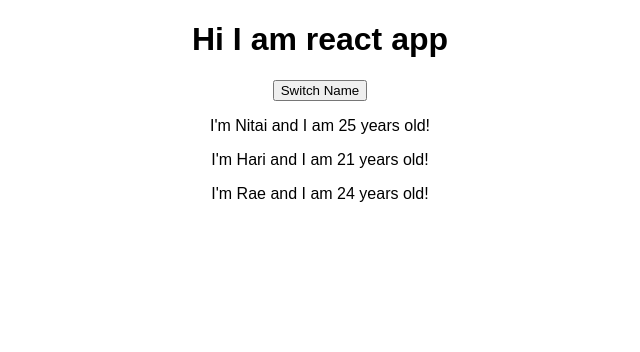
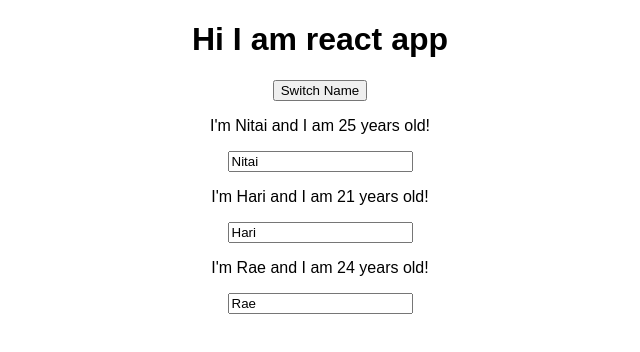
Before and after one commit to nitai-b/learning_react_first_project, a React (Create React App) app: page / in a window 1280 px wide. Shown: the top 352 px of the page, without its empty margins (320-960 px from the left). Built offline with nearby package versions, Linux system fonts and the light colour scheme.

Commit message:
you can setup two way binding. to note. if you're using an inptu you need to implement a way to manage your states such as a function that is executed to change the state.

```diff
--- a/src/App.js
+++ b/src/App.js
@@ -28,7 +28,20 @@
         { name: "Rae", age: "27" },
       ],
     });
-  };
+  }
+
+  /**this is a function that is used to change the name
+   * using an input
+   */
+  changeNameHandler = (event) => {
+    this.setState({
+      persons: [
+        { name: 'Max', age: "25" },
+        { name: event.target.value, age: "21" },
+        { name: "Rae", age: "27" },
+      ],
+    });
+  }
 
   render() {
     return (
@@ -45,6 +58,7 @@
           click = {this.switchNameHandler.bind(this, 'Nitai Bhatta')}
           name={this.state.persons[1].name}
           age={this.state.persons[1].age}
+          changed={this.changeNameHandler}
         />
         <Person
           name={this.state.persons[2].name}
--- a/src/Person/Person.js
+++ b/src/Person/Person.js
@@ -1,15 +1,17 @@
 // this is a different way of creating a component
 // this is just a cunftion that returns some jsx
-import React from 'react';
-
+import React from "react";
 
 const person = (props) => {
-    return (
-        <div>
-            <p onClick = {props.click}>I'm {props.name} and I am {props.age} years old!</p>
-            <p>{props.children}</p>
-        </div>
-    );
-}
+  return (
+    <div>
+      <p onClick={props.click}>
+        I'm {props.name} and I am {props.age} years old!
+      </p>
+      <p>{props.children}</p>
+      <input type="text" onChange={props.changed} value={props.name}/>
+    </div>
+  );
+};
 
 export default person;
```
